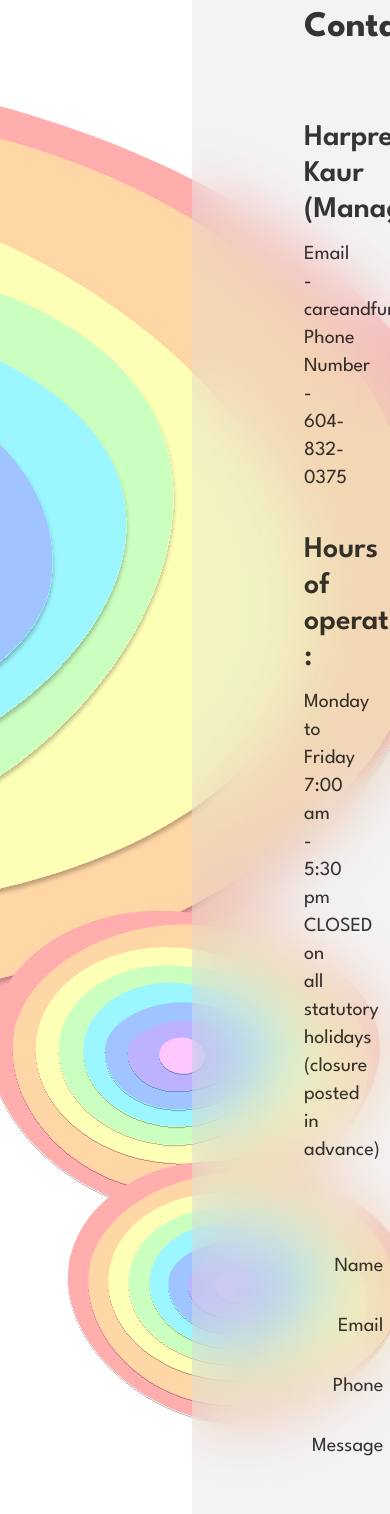
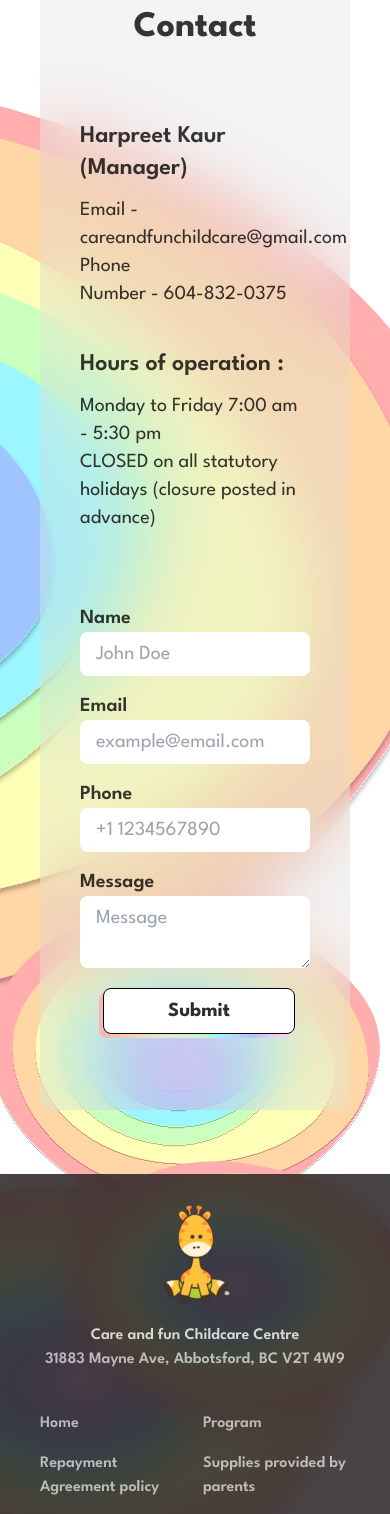
Before and after one commit to devnull03/commision-daycare-site, a SvelteKit app: page /contact in a window 390 px wide. Shown: the part 200-1714 px from the top of the page. Built offline with nearby package versions, Linux system fonts and the light colour scheme.

Commit message:
feat: mobile reponsiveness

```diff
--- a/src/lib/components/Footer.svelte
+++ b/src/lib/components/Footer.svelte
@@ -2,20 +2,24 @@
   import { navLinks } from "$lib/nav.store";
 </script>
 
-<footer class="px-28 bg-[#231F20D4] backdrop-blur-lg">
-  <div class="pb-12 pt-20 flex justify-around gap-10">
-    <div class="flex flex-col items-center gap-6 text-center">
-      <img src="/favicon.png" alt="" />
+<footer class="lg:px-28 px-10 bg-[#231F20D4] backdrop-blur-lg">
+
+  <div class="lg:pb-12 pb-4 lg:pt-20 flex lg:flex-row flex-col justify-around gap-10">
+
+    <div class="flex flex-col items-center lg:gap-6 text-center">
+
+      <img src="/favicon.png" alt="" class="scale-75 lg:scale-100" />
       <div class="flex flex-col items-center font-semibold">
-        <p class="text-3xl text-[#FFFFFFCC]">Care and fun Childcare Centre</p>
-        <p class="text-2xl text-[#FFFFFFA6]">
+        <p class="lg:text-3xl text-[#FFFFFFCC]">Care and fun Childcare Centre</p>
+        <p class="lg:text-2xl text-[#FFFFFFA6]">
           31883 Mayne Ave, Abbotsford, BC V2T 4W9
         </p>
+
       </div>
     </div>
 
     <div
-      class="grid grid-cols-3 grid-rows-3 gap-14 text-[#FFFFFFA6] font-semibold text-xl"
+      class="grid grid-cols-2 gap-4 lg:grid-cols-3 lg:grid-rows-3 lg:gap-14 text-[#FFFFFFA6] font-semibold lg:text-xl"
     >
       <a href="/">Home</a>
       <a href="/program">Program</a>
@@ -32,4 +36,5 @@
     Copyright © 2024 - 2028 {import.meta.env.VITE_COMPANY_NAME}. All rights
     reserved.
   </div>
+
 </footer>
--- a/src/routes/+page.svelte
+++ b/src/routes/+page.svelte
@@ -69,16 +69,16 @@
   </div>
 
   <div
-    class="bg-[#D9D9D952] backdrop-blur-[30px] flex flex-col justify-between gap-6 p-16 mx-16 rounded-xl shadow-2xl font-semibold text-3xl"
+    class="bg-[#D9D9D952] backdrop-blur-[30px] flex flex-col justify-between gap-6 lg:p-16 p-6 lg:mx-16 mx-10 rounded-xl shadow-2xl font-semibold lg:text-3xl text-lg"
   >
     <p class="text-[#000000B2]">More</p>
 
-    <div class="flex flex-wrap gap-6 text-[#000000C9]">
+    <div class="flex flex-wrap gap-2 lg:gap-6 text-[#000000C9]">
       {#each $navLinks as item}
         <div class="rainbow-gradient rounded-3xl">
           <a href={item.link}>
             <button
-              class="bg-[#D9D9D9] rounded-3xl py-2 px-6 hover:-translate-y-2 hover:translate-x-2 transition-all duration-500 ease-in-out"
+              class="bg-[#D9D9D9] lg:text-3xl rounded-3xl lg:py-2 lg:px-6 p-2 px-4 hover:-translate-y-2 hover:translate-x-2 transition-all duration-500 ease-in-out"
             >
               {item.title}
             </button>
--- a/src/routes/contact/+page.svelte
+++ b/src/routes/contact/+page.svelte
@@ -39,27 +39,31 @@
 
 <main class="flex flex-col gap-24 py-16 h-full">
   <div
-    class="flex flex-col justify-evenly gap-10 py-16 px-28 mx-48 bg-[#D9D9D952] backdrop-blur-[30px] rounded-xl text-[#000000C9] text-xl"
+    class="flex flex-col justify-evenly gap-10 py-16 px-10 mx-10 lg:px-28 lg:mx-48 bg-[#D9D9D952] backdrop-blur-[30px] rounded-xl text-[#000000C9] text-xl"
   >
     <p class="text-center text-4xl font-bold rounded-t-xl pb-8">Contact</p>
 
     <div class="">
-      <p class="text-3xl pb-3 font-semibold">Harpreet Kaur (Manager)</p>
+      <p class="lg:text-3xl text-2xl pb-3 font-semibold">
+        Harpreet Kaur (Manager)
+      </p>
       <p>Email - careandfunchildcare@gmail.com Phone</p>
       <p>Number - 604-832-0375</p>
     </div>
 
     <div class="">
-      <p class="text-3xl pb-3 font-semibold">Hours of operation :</p>
+      <p class="lg:text-3xl text-2xl pb-3 font-semibold">
+        Hours of operation :
+      </p>
       <p>Monday to Friday 7:00 am - 5:30 pm</p>
       <p>CLOSED on all statutory holidays (closure posted in advance)</p>
     </div>
 
     <form
       on:submit={handleSubmit}
-      class="flex gap-10 mt-10 *:flex *:flex-col *:gap-4"
+      class="flex lg:gap-10 mt-10 *:flex *:flex-col *:gap-4"
     >
-      <div class="items-end *:p-2">
+      <div class="items-end *:p-2 *:hidden *:lg:block">
         <label for="name">Name</label>
         <label for="email">Email</label>
         <label for="phone">Phone</label>
@@ -67,9 +71,24 @@
       </div>
 
       <div class="*:rounded-lg *:p-2 *:px-4 w-full *:outline-none">
+
+        <label for="name" class="-m-4 -mb-6 font-semibold">Name</label>
         <input type="text" id="name" placeholder="John Doe" bind:value={name} />
-        <input type="email" id="email" placeholder="example@email.com" bind:value={email} />
-        <input type="tel" id="phone" placeholder="+1 1234567890" bind:value={phone} />
+        <label for="name" class="-m-4 -mt-2 -mb-6 font-semibold">Email</label>
+        <input
+          type="email"
+          id="email"
+          placeholder="example@email.com"
+          bind:value={email}
+        />
+        <label for="name" class="-m-4 -mt-2 -mb-6 font-semibold">Phone</label>
+        <input
+          type="tel"
+          id="phone"
+          placeholder="+1 1234567890"
+          bind:value={phone}
+        />
+        <label for="name" class="-m-4 -mt-2 -mb-6 font-semibold">Message</label>
         <textarea id="message" placeholder="Message" bind:value={message} />
         <!-- <input type="submit" value="Submit" class="cursor-pointer" /> -->
         <div class="w-full flex justify-center">
@@ -77,7 +96,7 @@
             <button
               type="submit"
               value="Submit"
-              class="rounded-lg p-2 px-16 font-bold text-2xl bg-white border border-black text-[#000000D1] -translate-y-1 translate-x-1 hover:-translate-y-2 hover:translate-x-2 transition-all duration-500 ease-in-out"
+              class="rounded-lg p-2 px-16 font-bold lg:text-2xl bg-white border border-black text-[#000000D1] -translate-y-1 translate-x-1 hover:-translate-y-2 hover:translate-x-2 transition-all duration-500 ease-in-out"
               >Submit</button
             >
           </div>
--- a/src/routes/daily-routine/+page.svelte
+++ b/src/routes/daily-routine/+page.svelte
@@ -99,7 +99,7 @@
 
 <main class="flex flex-col gap-24 py-16 h-full">
   <div
-    class="flex flex-col justify-evenly p-16 mx-24 lg:mx-48 bg-[#D9D9D952] backdrop-blur-[30px] rounded-xl"
+    class="flex flex-col justify-evenly p-16 px-10 mx-10 lg:px-28 lg:mx-48 bg-[#D9D9D952] backdrop-blur-[30px] rounded-xl"
   >
     <p
       class=" text-[#000000C9] text-center text-4xl font-bold rounded-t-xl pb-8"
--- a/src/routes/program/+page.svelte
+++ b/src/routes/program/+page.svelte
@@ -6,7 +6,7 @@
 
 <main class="flex flex-col gap-24 py-16 h-full">
   <div
-    class="flex flex-col justify-evenly py-16 px-28 mx-48 bg-[#D9D9D952] backdrop-blur-[30px] rounded-xl text-[#000000C9]"
+    class="flex flex-col justify-evenly py-16 px-10 mx-10 lg:px-28 lg:mx-48 bg-[#D9D9D952] backdrop-blur-[30px] rounded-xl text-[#000000C9]"
   >
     <p class="text-center text-4xl font-bold rounded-t-xl pb-8">Program</p>
 
--- a/src/routes/supplies-provided-by-parents/+page.svelte
+++ b/src/routes/supplies-provided-by-parents/+page.svelte
@@ -3,7 +3,7 @@
 
 <main class="flex flex-col gap-24 py-16 h-full">
   <div
-    class="flex flex-col justify-evenly py-16 px-28 mx-48 bg-[#D9D9D952] backdrop-blur-[30px] rounded-xl text-[#000000C9]"
+    class="flex flex-col justify-evenly py-16 px-10 mx-10 lg:px-28 lg:mx-48 bg-[#D9D9D952] backdrop-blur-[30px] rounded-xl text-[#000000C9]"
   >
     <p class="text-center text-4xl font-bold rounded-t-xl pb-8">
       Supplies Provided by Parents
```
